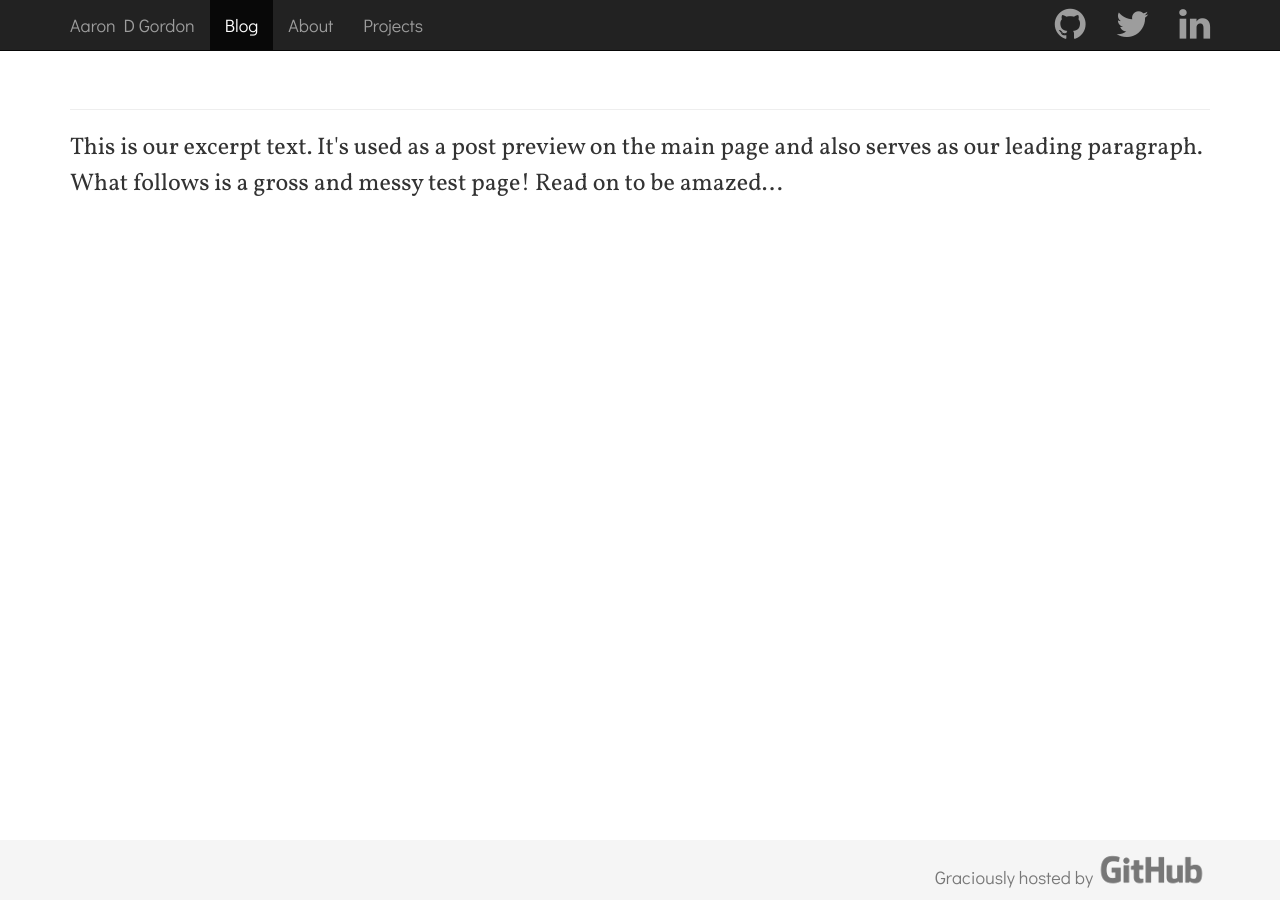
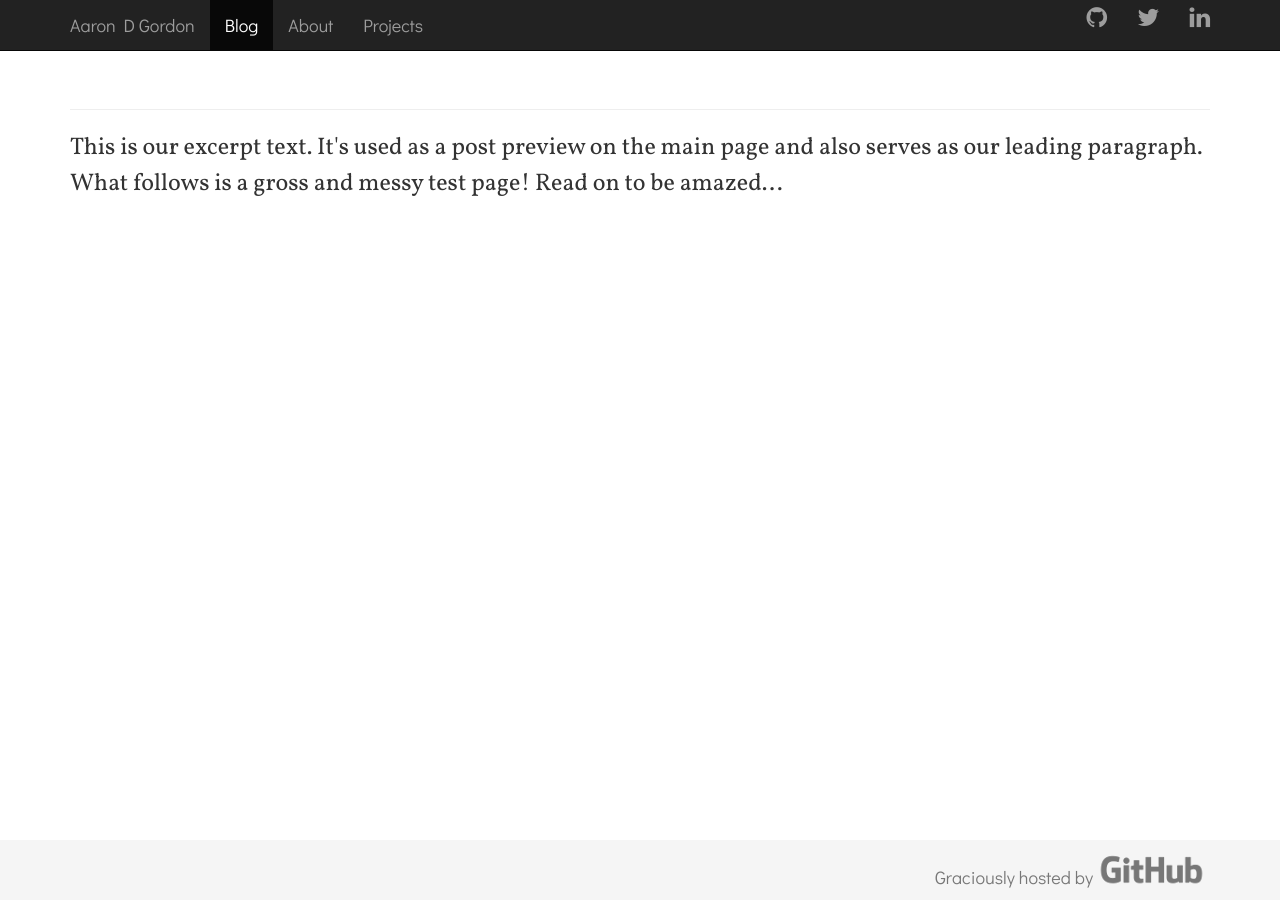
Before and after one commit to aarondgordon/aarondgordon.github.io, a Jekyll site: the page built from index.html, in a window 1280 px wide. Built offline with Jekyll 4.4.1, drawn with Linux system fonts in a browser that asks for light colours; nearby versions of some CDN libraries.

Commit message:
Social icons back to being smaller

```diff
--- a/_layouts/default.html
+++ b/_layouts/default.html
@@ -56,9 +56,9 @@
             <li><a href="#">Projects</a></li>
           </ul>
           <ul class="nav navbar-nav navbar-right social">
-            <li><a href="https://github.com/aarondgordon"><i class="fa fa-2x fa-github"></i></a></li>
-            <li><a href="https://twitter.com/adgordy"><i class="fa fa-2x fa-twitter"></i></a></li>
-            <li><a href="https://linkedin.com/in/aarondgordon"><i class="fa fa-2x fa-linkedin"></i></a></li>
+            <li><a href="https://github.com/aarondgordon"><i class="fa fa-lg fa-github"></i></a></li>
+            <li><a href="https://twitter.com/adgordy"><i class="fa fa-lg fa-twitter"></i></a></li>
+            <li><a href="https://linkedin.com/in/aarondgordon"><i class="fa fa-lg fa-linkedin"></i></a></li>
           </ul>
         </div><!--/.nav-collapse -->
       </div>
```
